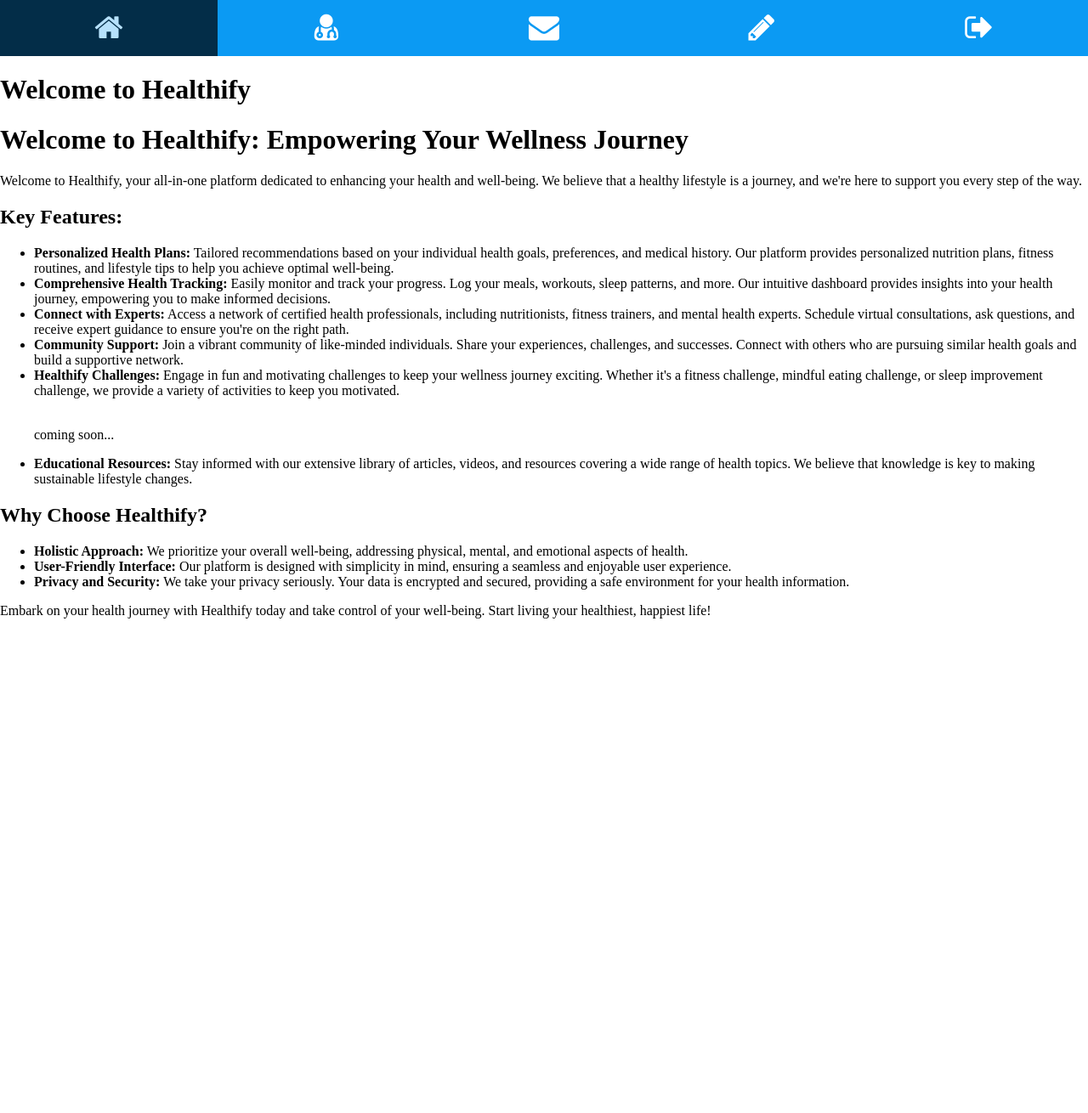
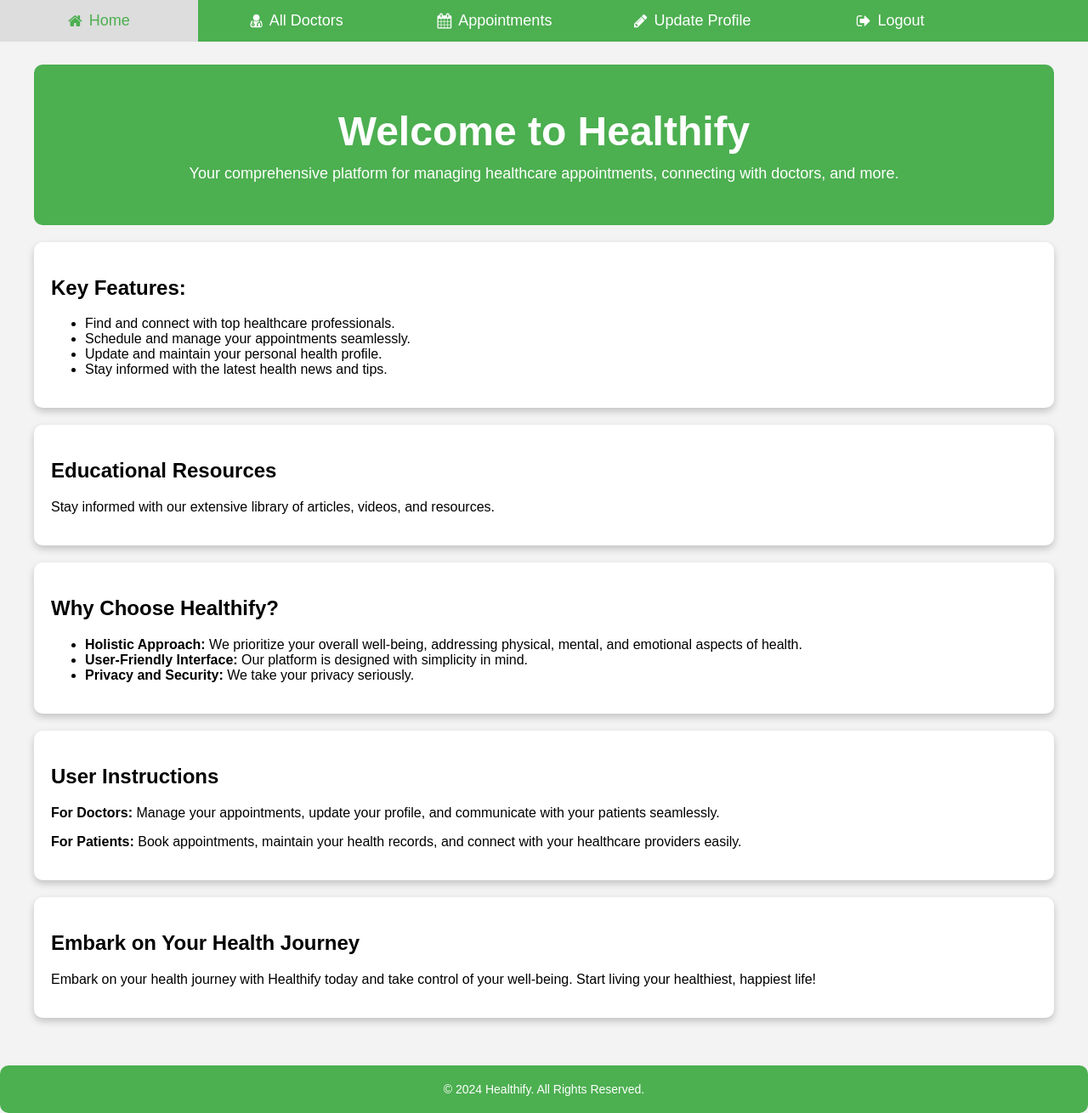
Before and after one commit to vills25/Assesssment-Helthify, a Django app: template master/templates/home.html in a window 1280 px wide. Shown: the whole page at 85% size. Before the commit the page ends 728 px from the top, so only its background shows below. Run offline with Django 5.2, Linux system fonts and the light colour scheme; the template is opened without the code that fills it, so the values that code supplies are empty.

Commit message:
"Updated base.html and home.html templates with new styles, layout, and content."

```diff
--- a/master/templates/base.html
+++ b/master/templates/base.html
@@ -5,71 +5,148 @@
 <head>
     <meta name="viewport" content="width=device-width, initial-scale=1">
     <link rel="stylesheet" href="https://cdnjs.cloudflare.com/ajax/libs/font-awesome/4.7.0/css/font-awesome.min.css">
-  <title>
-    Healthify | {% block title %}{% endblock %}
-  </title>
+    <title>Healthify | {% block title %}{% endblock %}</title>
 
     <style>
-    body { margin: 0; }
+      body {
+          margin: 0;
+          padding-top: 60px;
+          font-family: Arial, sans-serif;
+          background-color: #f3f3f3;
+      }
 
       .icon-bar {
+          position: fixed;
+          top: 0;
           width: 100%;
-      background-color: #0b9af3;
+          z-index: 1000;
+          align-items: center;
+          background-color: #4CAF50;
           overflow: hidden;
       }
 
       .icon-bar a {
           float: left;
-      width: 20%;
+          width: 16%; /* Adjusted width to fit all items */
           text-align: center;
-      padding: 12px 0;
           transition: all 0.3s ease;
           color: white;
-      font-size: 36px;
+          font-size: 18px;
+          display: flex;
+          align-items: center;
+          padding: 14px;
           text-decoration: none;
-      position: relative;
+          justify-content: center;
       }
 
       .icon-bar a:hover {
-      background-color: #000;
+          background-color: #ddd;
+          color: #4CAF50;
       }
 
-    .icon-bar a .tooltip {
-      visibility: hidden;
-      width: 120px;
-      background-color: #191ccf;
-      color: #fff;
-      text-align: center;
-      border-radius: 6px;
-      padding: 5px;
-      position: absolute;
-      z-index: 1;
-      bottom: 125%; /* Position the tooltip above the text */
-      left: 50%;
-      margin-left: -60px;
-      opacity: 0;
-      transition: opacity 0.3s;
+      .icon-bar a.active {
+          background-color: #45a049;
+          color: white;
       }
 
-    .icon-bar a:hover .tooltip {
-      visibility: visible;
-      opacity: 1;
+      .icon-bar a i {
+          margin-right: 8px;
       }
 
-    .active {
-      background-color: #191ccf;
+      .container {
+          padding: 16px;
+          max-width: 1200px;
+          margin: auto;
       }
+
+      .welcome {
+          background-color: #4CAF50;
+          color: white;
+          text-align: center;
+          padding: 50px 20px;
+          margin-bottom: 20px;
+          border-radius: 10px;
+      }
+
+      .welcome h1 {
+          margin: 0;
+          font-size: 48px;
+          line-height: 1.2;
+      }
+
+      .welcome p {
+          font-size: 18px;
+          margin: 10px 0 0;
+      }
+
+      .card {
+          box-shadow: 0 4px 8px 0 rgba(0, 0, 0, 0.2);
+          margin: 20px 0;
+          background-color: white;
+          padding: 20px;
+          border-radius: 10px;
+      }
+
+      .message {
+          margin-bottom: 15px;
+          padding: 10px;
+          border-radius: 5px;
+      }
+
+      .message.success {
+          background-color: #d4edda;
+          color: #155724;
+      }
+
+      .message.info {
+          background-color: #d1ecf1;
+          color: #0c5460;
+      }
+
+      .message.warning {
+          background-color: #fff3cd;
+          color: #856404;
+      }
+
+      .message.error {
+          background-color: #f8d7da;
+          color: #721c24;
+      }
+
+      .close-button {
+          background: none;
+          border: none;
+          font-size: 20px;
+          color: #aaa;
+          float: right;
+          cursor: pointer;
+      }
+
+      .close-button:hover {
+          color: #000;
+      }
+
+      .footer {
+          text-align: center;
+          margin-top: 20px;
+          padding: 20px;
+          background-color: #4CAF50;
+          color: white;
+          border-radius: 10px;
+      }
+
+      .footer p {
+          margin: 0;
+          font-size: 14px;
+      }
+
   </style>
 
+
     <script>
-    // JavaScript to set active class based on the URL
         document.addEventListener("DOMContentLoaded", function() {
             var path = window.location.pathname;
-
-      // Remove leading and trailing slashes
             path = path.replace(/^\/|\/$/g, '');
-
-      // Add active class to the corresponding link
             var links = document.querySelectorAll('.icon-bar a');
             links.forEach(function(link) {
                 var href = link.getAttribute('href').replace(/^\/|\/$/g, '');
@@ -79,49 +156,24 @@
             });
         });
     </script>
-
 </head>
 <body>
 
     <div class="icon-bar">
-  <a class="{% if request.path == '/' %}active{% endif %}" href="{% url 'home_view' %}">
-    <i class="fa fa-home"></i>
-    <span class="tooltip">Home</span>
-  </a>
-  <a class="{% if request.path == '/all_doctors/' %}active{% endif %}" href="{% url 'all_doctors_view' %}">
-    <i class="fa fa-user-md"></i>
-    <span class="tooltip">All Doctors</span>
-  </a>
-  <a class="{% if request.path == '/my_appointments/' %}active{% endif %}" href="{% url 'my_appointments' %}">
-    <i class="fa fa-envelope"></i>
-    <span class="tooltip">My Appointments</span>
-  </a>
-  <a class="{% if request.path == '/update_profile/' %}active{% endif %}" href="{% url 'update_profile_view' %}">
-    <i class="fa fa-pencil"></i>
-    <span class="tooltip">Update Profile</span>
-  </a>
-  <a class="{% if request.path == '/logout/' %}active{% endif %}" href="{% url 'logout' %}">
-    <i class="fa fa-sign-out"></i>
-    <span class="tooltip">Logout</span>
-  </a>
+        <a href="{% url 'home_view' %}" class="{% if request.path == '/' %}active{% endif %}"><i class="fa fa-home"></i> Home</a>
+        <a href="{% url 'all_doctors_view' %}" class="{% if request.path == '/all_doctors/' %}active{% endif %}"><i class="fa fa-user-md"></i> All Doctors</a>
+        <a href="{% url 'my_appointments' %}" class="{% if request.path == '/my_appointments/' %}active{% endif %}"><i class="fa fa-calendar"></i> Appointments</a>
+        <a href="{% url 'update_profile_view' %}" class="{% if request.path == '/update_profile/' %}active{% endif %}"><i class="fa fa-pencil"></i> Update Profile</a>
+        <a href="{% url 'logout' %}" class="{% if request.path == '/logout/' %}active{% endif %}"><i class="fa fa-sign-out"></i> Logout</a>
     </div>
 
-<script>
-  if ('serviceWorker' in navigator) {
-    navigator.serviceWorker.register('service-worker.js')
-      .then(function(registration) {
-        console.log('Service Worker registered with scope:', registration.scope);
-      })
-      .catch(function(error) {
-        console.error('Service Worker registration failed:', error);
-      });
-  }
-</script>
+    <div class="container">
+        {% block body %}{% endblock %}
+    </div>
 
-{% block body %}
-
-
-{% endblock %}
+    <div class="footer">
+        <p>&copy; 2024 Healthify. All Rights Reserved.</p>
+    </div>
 
 </body>
 </html>
--- a/master/templates/home.html
+++ b/master/templates/home.html
@@ -1,131 +1,54 @@
 {% extends 'base.html' %}
+
 {% block title %}
 Home
 {% endblock %}
 
 {% block body %}
 
-<style>
-.card {
-  box-shadow: 0 4px 8px 0 rgba(0, 0, 0, 0.2);
-  max-width: 800px;
-  max-height: 1200px;
-  margin: auto;
-  text-align: center;
-  font-family: arial;
-}
+<div class="welcome">
+    <h1>Welcome to Healthify</h1>
+    <p>Your comprehensive platform for managing healthcare appointments, connecting with doctors, and more.</p>
+</div>
 
-.title {
-  color: grey;
-  font-size: 18px;
-}
+<!-- Key Features Section -->
+<div class="card">
+    <h2>Key Features:</h2>
+    <ul>
+        <li>Find and connect with top healthcare professionals.</li>
+        <li>Schedule and manage your appointments seamlessly.</li>
+        <li>Update and maintain your personal health profile.</li>
+        <li>Stay informed with the latest health news and tips.</li>
+    </ul>
+</div>
 
-button {
-  border: none;
-  outline: 0;
-  display: inline-block;
-  padding: 8px;
-  color: white;
-  background-color: #000;
-  text-align: center;
-  cursor: pointer;
-  width: 100%;
-  font-size: 18px;
-}
+<!-- Educational Resources Section -->
+<div class="card">
+    <h2>Educational Resources</h2>
+    <p>Stay informed with our extensive library of articles, videos, and resources.</p>
+</div>
 
-a {
-  text-decoration: none;
-  font-size: 22px;
-  color: black;
-}
+<!-- Why Choose Healthify Section -->
+<div class="card">
+    <h2>Why Choose Healthify?</h2>
+    <ul>
+        <li><strong>Holistic Approach:</strong> We prioritize your overall well-being, addressing physical, mental, and emotional aspects of health.</li>
+        <li><strong>User-Friendly Interface:</strong> Our platform is designed with simplicity in mind.</li>
+        <li><strong>Privacy and Security:</strong> We take your privacy seriously.</li>
+    </ul>
+</div>
 
-button:hover, a:hover {
-  opacity: 0.7;
-}
-</style>
+<!-- User Instructions Section -->
+<div class="card">
+    <h2>User Instructions</h2>
+    <p><strong>For Doctors:</strong> Manage your appointments, update your profile, and communicate with your patients seamlessly.</p>
+    <p><strong>For Patients:</strong> Book appointments, maintain your health records, and connect with your healthcare providers easily.</p>
+</div>
 
-{% if messages %}
-    <div class="message-container">
-        {% for message in messages %}
-            <div class="message {% if message.tags == 'success' %} success{% elif message.tags == 'info' %} info{% elif message.tags == 'warning' %} warning{% elif message.tags == 'error' %} error{% endif %}" role="alert">
-                <div class="message-content">
-                    <p>{{ message }}</p>
-                </div>
-                <button class="close-button" onclick="this.parentElement.style.display='none'">&#x2716;</button>
-            </div>
-        {% endfor %}
-    </div>
-{% endif %}
+<!-- Final Message -->
+<div class="card">
+    <h2>Embark on Your Health Journey</h2>
+    <p>Embark on your health journey with Healthify today and take control of your well-being. Start living your healthiest, happiest life!</p>
+</div>
 
-
-<h1>Welcome to Healthify</h1>
-
-<h1>Welcome to Healthify: Empowering Your Wellness Journey</h1>
-
-<p>
-  Welcome to Healthify, your all-in-one platform dedicated to enhancing your health and well-being. We believe that a healthy lifestyle is a journey, and we're here to support you every step of the way.
-</p>
-
-
-{% if request.session.role == "Doctor" %}
-<br>
-<strong>User Instruction:</strong>
-    <p>Click on "View Other Doctors" in sidebar to see all other doctors associated with Healthify (excluding you).</p>
-    <p>Click on "View Appointments" in sidebar to view all appointments of your patients and update their status.</p>
-    <p>Click on "Save Button" in "View Appointments" to update a message and the Approval Status for the Patient.</p>
-{% endif %}
-
-{% if request.session.role == "Patient" %}
-<br>
-<strong>User Instruction:</strong>
-    <p>         Click on "View All Doctors" in sidebar to see all doctors associated with Healthify and book an appointment.</p>
-    <p>         Click on "View Details" in All Doctors page to see the details of that doctor.</p>
-    <p>         Click on "Book Appointments" in Doctor's Details page to book an appointment with that doctor.</p>
-    <p>         Click on "Veiw Appointments Status" in sidebar to see the status of your booked appointments.</p>
-    {% endif %}
-
-
-<h2>Key Features:</h2>
-
-<ul>
-  <li>
-    <strong>Personalized Health Plans:</strong> Tailored recommendations based on your individual health goals, preferences, and medical history. Our platform provides personalized nutrition plans, fitness routines, and lifestyle tips to help you achieve optimal well-being.
-  </li>
-  <li>
-    <strong>Comprehensive Health Tracking:</strong> Easily monitor and track your progress. Log your meals, workouts, sleep patterns, and more. Our intuitive dashboard provides insights into your health journey, empowering you to make informed decisions.
-  </li>
-  <li>
-    <strong>Connect with Experts:</strong> Access a network of certified health professionals, including nutritionists, fitness trainers, and mental health experts. Schedule virtual consultations, ask questions, and receive expert guidance to ensure you're on the right path.
-  </li>
-  <li>
-    <strong>Community Support:</strong> Join a vibrant community of like-minded individuals. Share your experiences, challenges, and successes. Connect with others who are pursuing similar health goals and build a supportive network.
-  </li>
-  <li>
-    <strong>Healthify Challenges:</strong> Engage in fun and motivating challenges to keep your wellness journey exciting. Whether it's a fitness challenge, mindful eating challenge, or sleep improvement challenge, we provide a variety of activities to keep you motivated.
-  </li>
-  <br>
-  <p>coming soon...</p>
-  <li>
-    <strong>Educational Resources:</strong> Stay informed with our extensive library of articles, videos, and resources covering a wide range of health topics. We believe that knowledge is key to making sustainable lifestyle changes.
-  </li>
-</ul>
-
-<h2>Why Choose Healthify?</h2>
-
-<ul>
-  <li>
-    <strong>Holistic Approach:</strong> We prioritize your overall well-being, addressing physical, mental, and emotional aspects of health.
-  </li>
-  <li>
-    <strong>User-Friendly Interface:</strong> Our platform is designed with simplicity in mind, ensuring a seamless and enjoyable user experience.
-  </li>
-  <li>
-    <strong>Privacy and Security:</strong> We take your privacy seriously. Your data is encrypted and secured, providing a safe environment for your health information.
-  </li>
-</ul>
-
-<p>
-  Embark on your health journey with Healthify today and take control of your well-being. Start living your healthiest, happiest life!
-</p>
-</div>
 {% endblock %}
```
Lines whose indentation alone changed are shown as unchanged.
